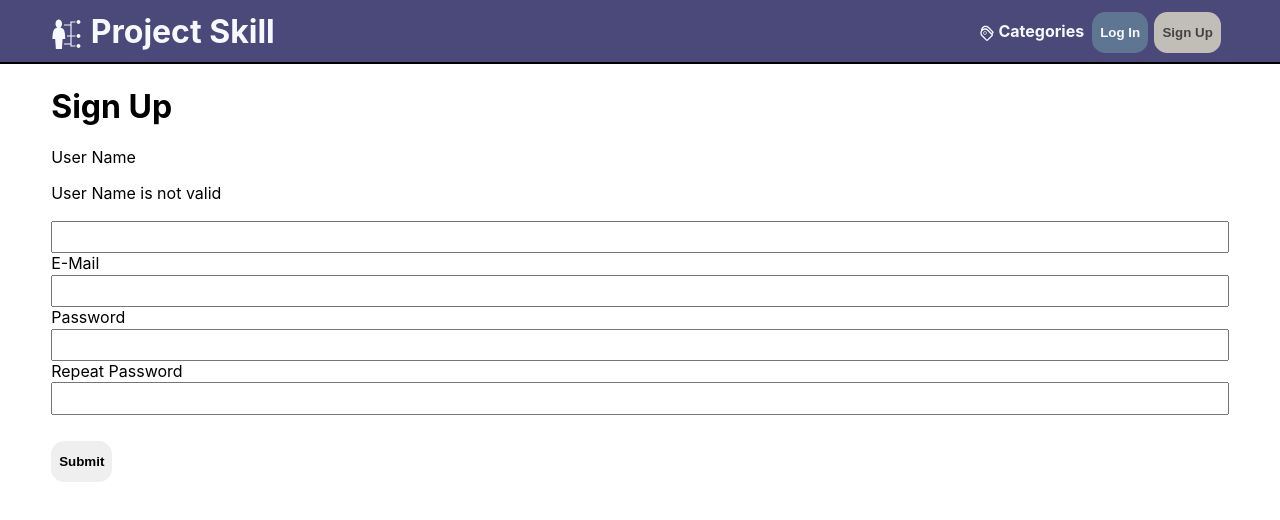
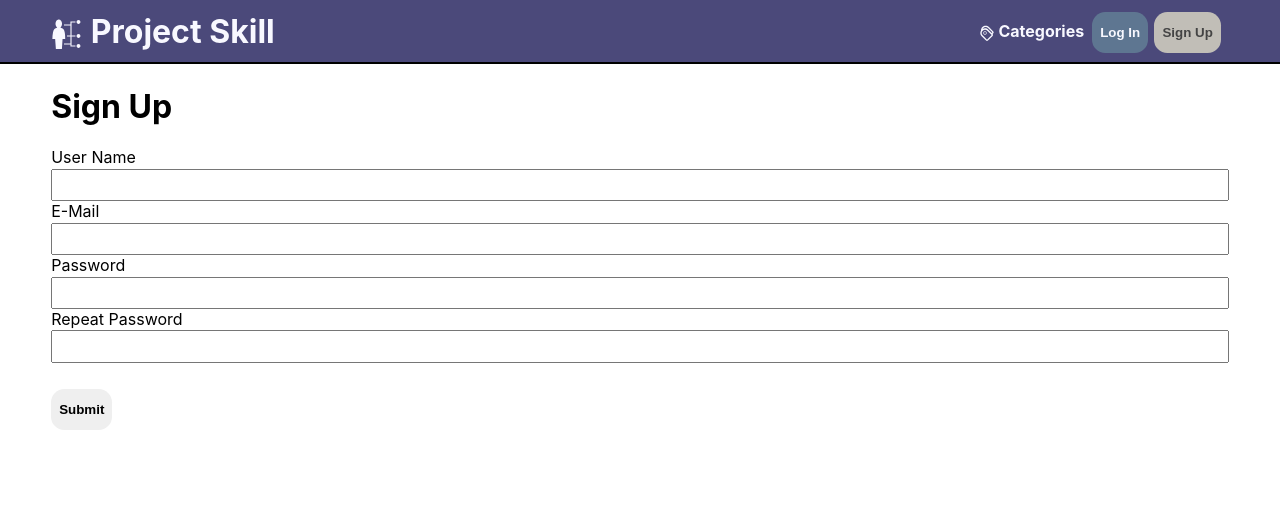
Before and after one commit to joans/teachme, a React (Create React App) app in the folder frontend/: page /signup in a window 1280 px wide. Shown: the top 520 px of the page. Built offline with nearby package versions, Linux system fonts and the light colour scheme.

Commit message:
Display Correct UserName State in Form

```diff
--- a/frontend/src/Pages/SignUp.jsx
+++ b/frontend/src/Pages/SignUp.jsx
@@ -145,12 +145,10 @@ const SignUp = () => {
         <h1>Sign Up</h1>
         <form onSubmit={handleFormSubmit}>
           <label htmlFor="username">
-            User Name
-            {formIsValid.usernameValid ? (
-              <FaCheck />
-            ) : (
-              <p>User Name is not valid</p>
-            )}
+            User Name {formIsValid.usernameValid && <FaCheck />}
+            {!formIsValid.usernameValid &&
+              curFocus.username &&
+              newUser.username && <p>User Name is not valid</p>}
           </label>
           <input
             type="text"
```
